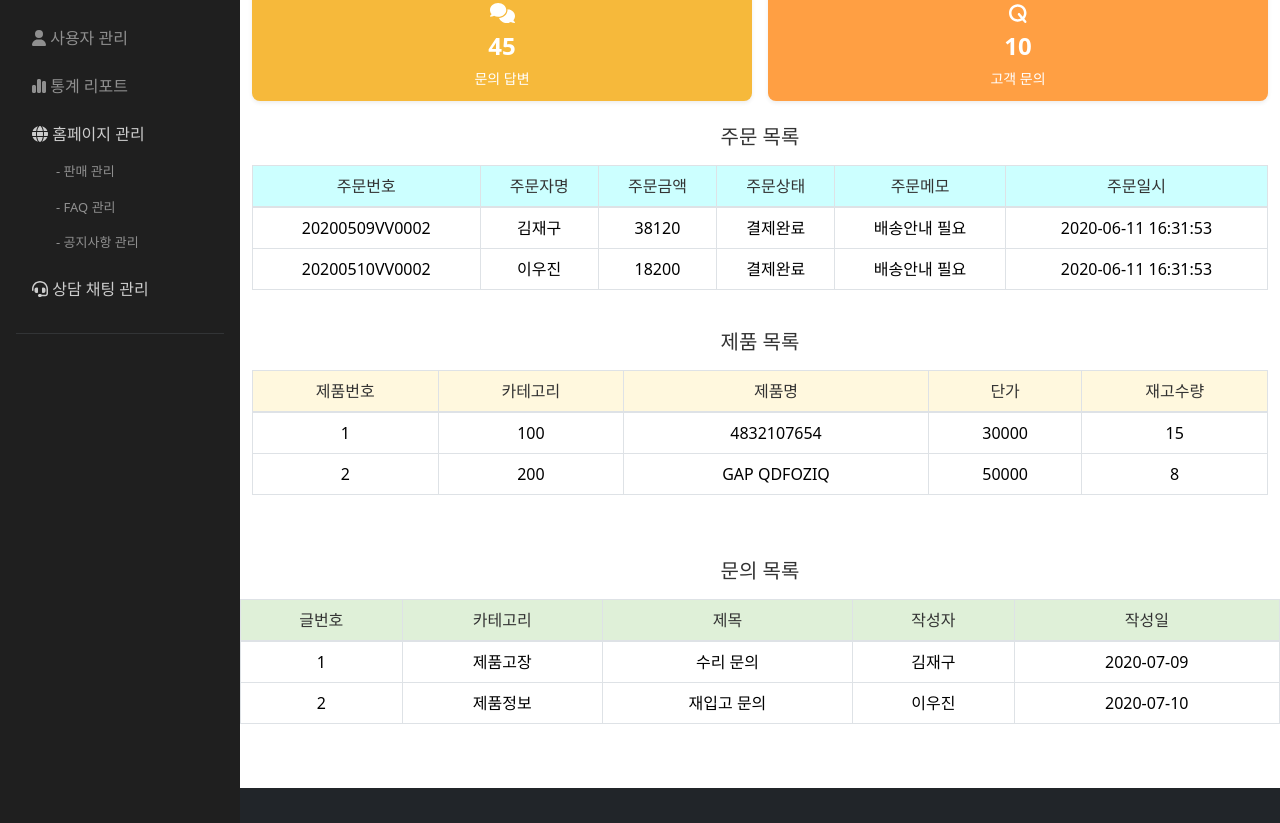
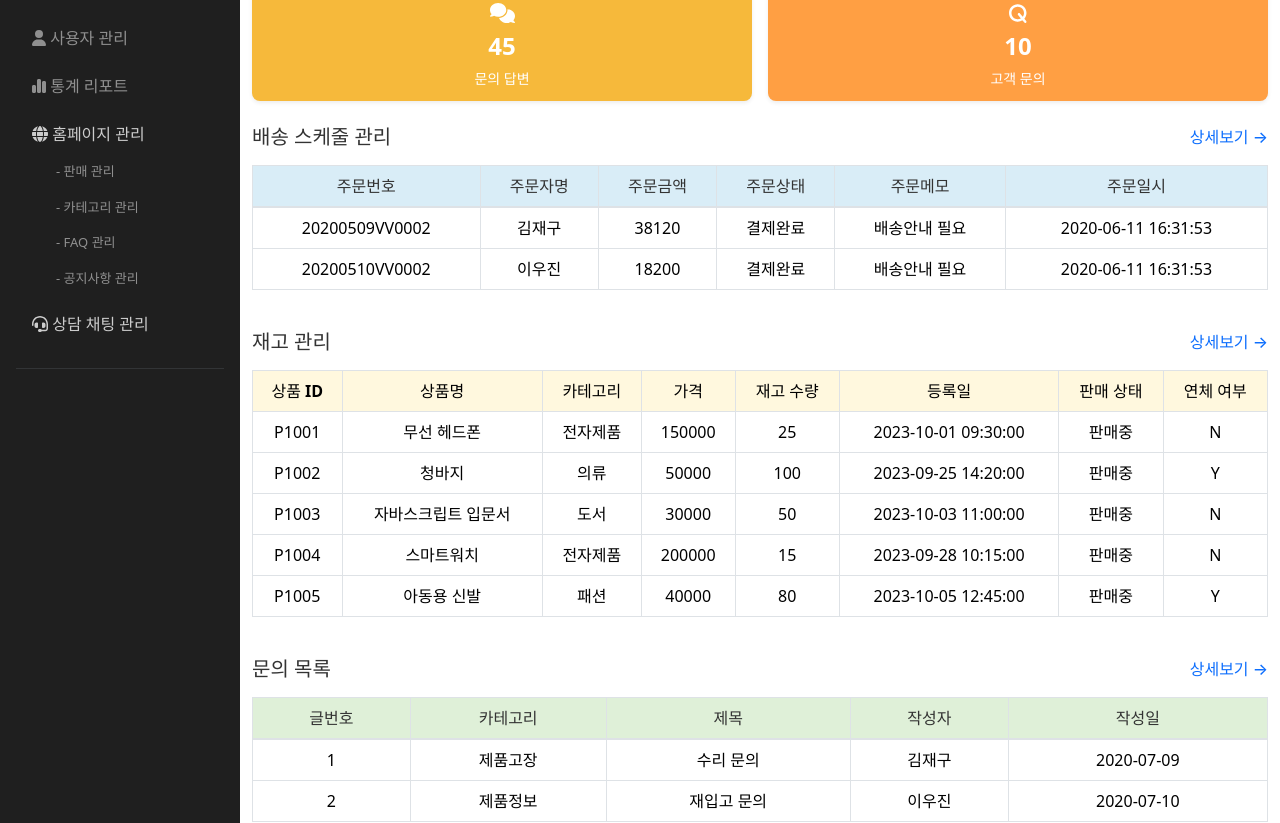
Before and after one commit to beyond-sw-camp/be12-fin-Gongcha1-MonthlyLIfe-FE, a Vue app: page /admin in a window 1280 px wide. Shown: the part 461-1284 px from the top of the page. Built offline with nearby package versions, Linux system fonts and the light colour scheme.

Commit message:
[Fix] 디자인 수정

```diff
--- a/src/admin/common/AdminHome.vue
+++ b/src/admin/common/AdminHome.vue
@@ -37,72 +37,31 @@
 
     <!-- 2x2 카드뷰 영역 -->
     <div class="row row-cols-1 row-cols-md-2 g-3 mb-4">
-      <!-- 회원수 카드 -->
-      <div class="col">
+      <!-- 카드들 -->
+      <div v-for="(card, index) in cards" :key="index" class="col">
         <div
             class="info-card shadow-sm d-flex flex-column align-items-center justify-content-center text-white"
-            style="background-color: #4ea8de;"
+            :style="{ backgroundColor: card.color }"
         >
           <div class="fs-2">
-            <font-awesome-icon :icon="['fas', 'user']" />
+            <font-awesome-icon :icon="card.icon" />
           </div>
-          <div class="fs-1 fw-bold">{{ totalMembers }}</div>
-          <div class="mt-1">회원수</div>
-        </div>
-      </div>
-
-      <!-- 총 매출 카드 -->
-      <div class="col">
-        <div
-            class="info-card shadow-sm d-flex flex-column align-items-center justify-content-center text-white"
-            style="background-color: #57c478;"
-        >
-          <div class="fs-2">
-            <font-awesome-icon :icon="['fas', 'won-sign']" />
-          </div>
-          <div class="fs-1 fw-bold">{{ totalSalesValue.toLocaleString() }}</div>
-          <div class="mt-1">총 매출</div>
-        </div>
-      </div>
-
-      <!-- 문의 답변 카드 -->
-      <div class="col">
-        <div
-            class="info-card shadow-sm d-flex flex-column align-items-center justify-content-center text-white"
-            style="background-color: #f6b93b;"
-        >
-          <div class="fs-2">
-            <font-awesome-icon :icon="['fas', 'comments']" />
-          </div>
-          <div class="fs-1 fw-bold">{{ answeredInquiries }}</div>
-          <div class="mt-1">문의 답변</div>
-        </div>
-      </div>
-
-      <!-- 고객 문의 카드 -->
-      <div class="col">
-        <div
-            class="info-card shadow-sm d-flex flex-column align-items-center justify-content-center text-white"
-            style="background-color: #ff9f43;"
-        >
-          <div class="fs-2">
-            <font-awesome-icon :icon="['fas', 'q']" />
-          </div>
-          <div class="fs-1 fw-bold">{{ customerInquiries }}</div>
-          <div class="mt-1">고객 문의</div>
+          <div class="fs-1 fw-bold">{{ card.value }}</div>
+          <div class="mt-1">{{ card.label }}</div>
         </div>
       </div>
     </div>
 
-
-
-    <!-- 주문 목록 테이블 -->
+    <!-- 배송 스케줄 관리 테이블 -->
     <div class="row mt-4">
       <div class="col">
-        <h5 class="section-title mb-3">주문 목록</h5>
+        <div class="d-flex justify-content-between align-items-center mb-3">
+          <h5 class="section-title mb-0">배송 스케줄 관리</h5>
+          <router-link to="/admin/delivery" class="text-primary text-decoration-none">상세보기 →</router-link>
+        </div>
         <table class="table table-bordered table-hover subscribe-table">
-          <thead class="table-header" >
-            <tr style="background-color: #4ea8de">
+          <thead class="table-header">
+          <tr style="background-color: #D9EDF7">
             <th>주문번호</th>
             <th>주문자명</th>
             <th>주문금액</th>
@@ -162,39 +121,49 @@
       </div>
     </div>
 
-
-
-    <!-- 제품 목록 테이블 -->
+    <!-- 재고 관리 테이블 -->
     <div class="row mt-4">
       <div class="col">
-        <h5 class="section-title mb-3">제품 목록</h5>
-        <table class="table table-bordered table-hover product-table">
-          <thead class="table-header">
+        <div class="d-flex justify-content-between align-items-center mb-3">
+          <h5 class="section-title mb-0">재고 관리</h5>
+          <router-link to="/admin/item" class="text-primary text-decoration-none">상세보기 →</router-link>
+        </div>
+        <table class="table table-bordered table-hover text-center">
+          <thead class="custom-thead product-table">
           <tr>
-            <th>제품번호</th>
+            <th>상품 ID</th>
+            <th>상품명</th>
             <th>카테고리</th>
-            <th>제품명</th>
-            <th>단가</th>
-            <th>재고수량</th>
+            <th>가격</th>
+            <th>재고 수량</th>
+            <th>등록일</th>
+            <th>판매 상태</th>
+            <th>연체 여부</th>
           </tr>
           </thead>
           <tbody>
           <tr v-for="(product, idx) in products" :key="idx">
-            <td>{{ product.productNo }}</td>
+            <td>{{ product.id }}</td>
+            <td>{{ product.name }}</td>
             <td>{{ product.category }}</td>
-            <td>{{ product.name }}</td>
             <td>{{ product.price }}</td>
             <td>{{ product.stock }}</td>
+            <td>{{ product.registered }}</td>
+            <td>{{ product.status }}</td>
+            <td>{{ product.overdue }}</td>
           </tr>
           </tbody>
         </table>
       </div>
     </div>
-  </div>
+
     <!-- 문의 목록 테이블 -->
     <div class="row mt-4">
       <div class="col">
-      <h5 class="section-title mb-3">문의 목록</h5>
+        <div class="d-flex justify-content-between align-items-center mb-3">
+          <h5 class="section-title mb-0">문의 목록</h5>
+          <router-link to="/" class="text-primary text-decoration-none">상세보기 →</router-link>
+        </div>
         <table class="table table-bordered table-hover customer-table">
           <thead class="table-header">
           <tr>
@@ -218,6 +187,7 @@
       </div>
     </div>
 
+  </div>
 </template>
 
 <script setup>
@@ -230,77 +200,55 @@ import {
   Legend,
   ArcElement
 } from 'chart.js'
-//import 'bootstrap/dist/css/bootstrap.min.css'
-//import 'bootstrap/dist/js/bootstrap.bundle.min.js'
-
-// Chart.js 플러그인 등록 (Doughnut 차트용)
 ChartJS.register(Title, Tooltip, Legend, ArcElement)
 
-// 월간 목표 관련 데이터
 const monthlyGoal = ref(10000000)
 const currentSales = ref(2302735)
-const goalPercentage = computed(() => {
-  const pct = (currentSales.value / monthlyGoal.value) * 100
-  return pct > 100 ? 100 : Math.round(pct)
-})
+const goalPercentage = computed(() => Math.min(Math.round((currentSales.value / monthlyGoal.value) * 100), 100))
 
-// 매출 분포 도넛 차트 데이터 & 옵션
 const distributionData = {
   labels: ['온라인광고', '카드결제', '무통장입금', '현금결제', '기타'],
-  datasets: [
-    {
+  datasets: [{
     data: [30, 20, 25, 15, 10],
     backgroundColor: ['#FF6384', '#36A2EB', '#FFCE56', '#4BC0C0', '#9966FF']
-    }
-  ]
+  }]
 }
 const chartOptions = {
   responsive: true,
   maintainAspectRatio: false,
-  plugins: {
-    legend: { position: 'bottom' }
-  }
+  plugins: { legend: { position: 'bottom' } }
 }
 
-// 카드뷰용 데이터
 const totalMembers = ref(120)
 const totalSalesValue = ref(2302735)
 const answeredInquiries = ref(45)
 const customerInquiries = ref(10)
 
-// 문의 목록
+const cards = [
+  { icon: ['fas', 'user'], value: totalMembers.value, label: '회원수', color: '#4ea8de' },
+  { icon: ['fas', 'won-sign'], value: totalSalesValue.value.toLocaleString(), label: '총 매출', color: '#57c478' },
+  { icon: ['fas', 'comments'], value: answeredInquiries.value, label: '문의 답변', color: '#f6b93b' },
+  { icon: ['fas', 'q'], value: customerInquiries.value, label: '고객 문의', color: '#ff9f43' }
+]
+
 const posts = ref([
-  { contentNo: '1', category: '제품고장', title: '수리 문의', username: "김재구", date: '2020-07-09' },
-  { contentNo: '2', category: '제품정보', title: '재입고 문의', username: "이우진", date: '2020-07-10' }
+  { contentNo: '1', category: '제품고장', title: '수리 문의', username: '김재구', date: '2020-07-09' },
+  { contentNo: '2', category: '제품정보', title: '재입고 문의', username: '이우진', date: '2020-07-10' }
 ])
 
-// 주문 목록
 const orders = ref([
-  {
-    orderNo: '20200509VV0002',
-    customerName: '김재구',
-    amount: 38120,
-    status: '결제완료',
-    memo: '배송안내 필요',
-    date: '2020-06-11 16:31:53'
-  },
-  {
-    orderNo: '20200510VV0002',
-    customerName: '이우진',
-    amount: 18200,
-    status: '결제완료',
-    memo: '배송안내 필요',
-    date: '2020-06-11 16:31:53'
-  }
+  { orderNo: '20200509VV0002', customerName: '김재구', amount: 38120, status: '결제완료', memo: '배송안내 필요', date: '2020-06-11 16:31:53' },
+  { orderNo: '20200510VV0002', customerName: '이우진', amount: 18200, status: '결제완료', memo: '배송안내 필요', date: '2020-06-11 16:31:53' }
 ])
 
-// 제품 목록
 const products = ref([
-  { productNo: '1', category: '100', name: '4832107654', price: 30000, stock: 15 },
-  { productNo: '2', category: '200', name: 'GAP QDFOZIQ', price: 50000, stock: 8 }
+  { id: 'P1001', name: '무선 헤드폰', category: '전자제품', price: '150000', stock: '25', registered: '2023-10-01 09:30:00', status: '판매중', overdue: 'N' },
+  { id: 'P1002', name: '청바지', category: '의류', price: '50000', stock: '100', registered: '2023-09-25 14:20:00', status: '판매중', overdue: 'Y' },
+  { id: 'P1003', name: '자바스크립트 입문서', category: '도서', price: '30000', stock: '50', registered: '2023-10-03 11:00:00', status: '판매중', overdue: 'N' },
+  { id: 'P1004', name: '스마트워치', category: '전자제품', price: '200000', stock: '15', registered: '2023-09-28 10:15:00', status: '판매중', overdue: 'N' },
+  { id: 'P1005', name: '아동용 신발', category: '패션', price: '40000', stock: '80', registered: '2023-10-05 12:45:00', status: '판매중', overdue: 'Y' }
 ])
 
-// 주문 상세 모달 관련
 const selectedOrder = ref({})
 const orderModal = ref(null)
 const openOrderModal = (order) => {
@@ -313,6 +261,7 @@ const closeOrderModal = () => {
   if (orderModal.value) orderModal.value.hide()
 }
 </script>
+
 
 <style scoped>
 /* 카드 스타일 */
@@ -362,7 +311,7 @@ const closeOrderModal = () => {
 }
 
 .subscribe-table th {
-  background-color: #CCFFFF;
+  background-color: #D9EDF7;
 }
 
 .customer-table th {
--- a/src/admin/common/component/AdminNavbar.vue
+++ b/src/admin/common/component/AdminNavbar.vue
@@ -68,6 +68,7 @@
           </a>
           <ul class="nav flex-column ms-4 small">
             <li><router-link to="/admin/sale/register" class="nav-link text-white-50" >- 판매 관리</router-link></li>
+            <li><router-link to="/admin/category" class="nav-link text-white-50" >- 카테고리 관리</router-link></li>
             <li><a class="nav-link text-white-50" href="#">- FAQ 관리</a></li>
             <li><a class="nav-link text-white-50" href="#">- 공지사항 관리</a></li>
           </ul>
--- a/src/admin/item/AdminItem.vue
+++ b/src/admin/item/AdminItem.vue
@@ -1,3 +1,4 @@
+<!--재고 관리-->
 <script setup>
 import { ref, reactive, computed } from 'vue'
 
@@ -201,7 +202,7 @@ function goToPage(page) {
             <h5 class="fw-bold mb-0">재고 관리</h5>
           </div>
           <!-- 테이블 -->
-          <table class="table table-bordered table-hover text-center">
+          <table class="table table-bordered table-hover text-center product-table">
             <thead class="custom-thead">
             <tr>
               <th>상품 ID</th>
@@ -259,7 +260,8 @@ function goToPage(page) {
   font-size: 14px;
 }
 
-.custom-thead th {
-  background-color: #DFF0D8 !important;
+.product-table th {
+  background-color: #FFF8DE;
 }
+
 </style>
--- a/src/admin/sale/AdminSale.vue
+++ b/src/admin/sale/AdminSale.vue
@@ -236,7 +236,7 @@ function filterList() {
   padding: 0 15px;
 }
 .table th {
-  background-color: #f8b9b9;
+  background-color: #fff5ee;
   vertical-align: middle;
   text-align: center;
 }
--- a/src/admin/subscription/AdminDelivery.vue
+++ b/src/admin/subscription/AdminDelivery.vue
@@ -203,7 +203,8 @@ function openOrderModal(order) {
 .table {
   font-size: 14px;
 }
-.custom-thead th {
-  background-color: #DFF0D8 !important;
+.subscribe-table th {
+  background-color: #D9EDF7;
 }
+
 </style>
--- a/src/admin/user/AdminUser.vue
+++ b/src/admin/user/AdminUser.vue
@@ -201,6 +201,6 @@ button {
 }
 
 .custom-thead th {
-  background-color: coral !important;
+  background-color: #e4e5ff !important;
 }
 </style>
```
Lines whose indentation alone changed are shown as unchanged.
